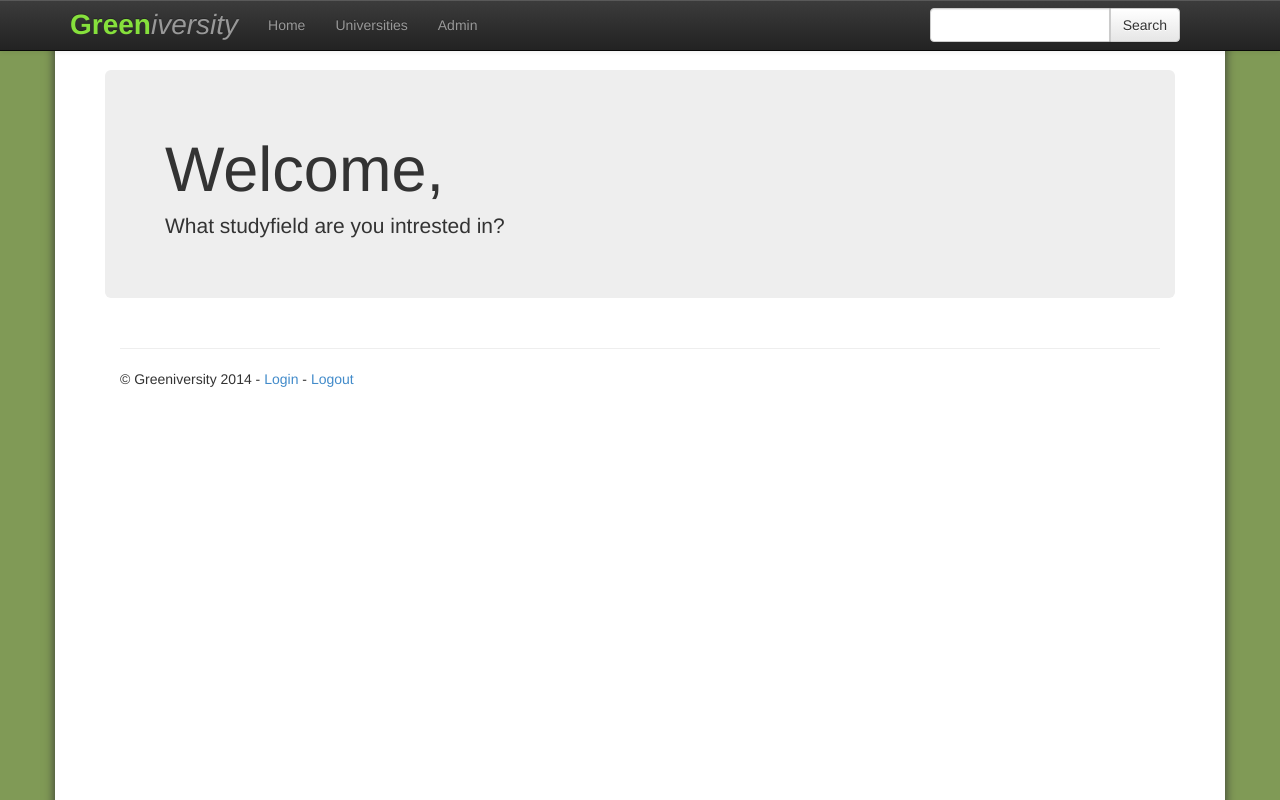
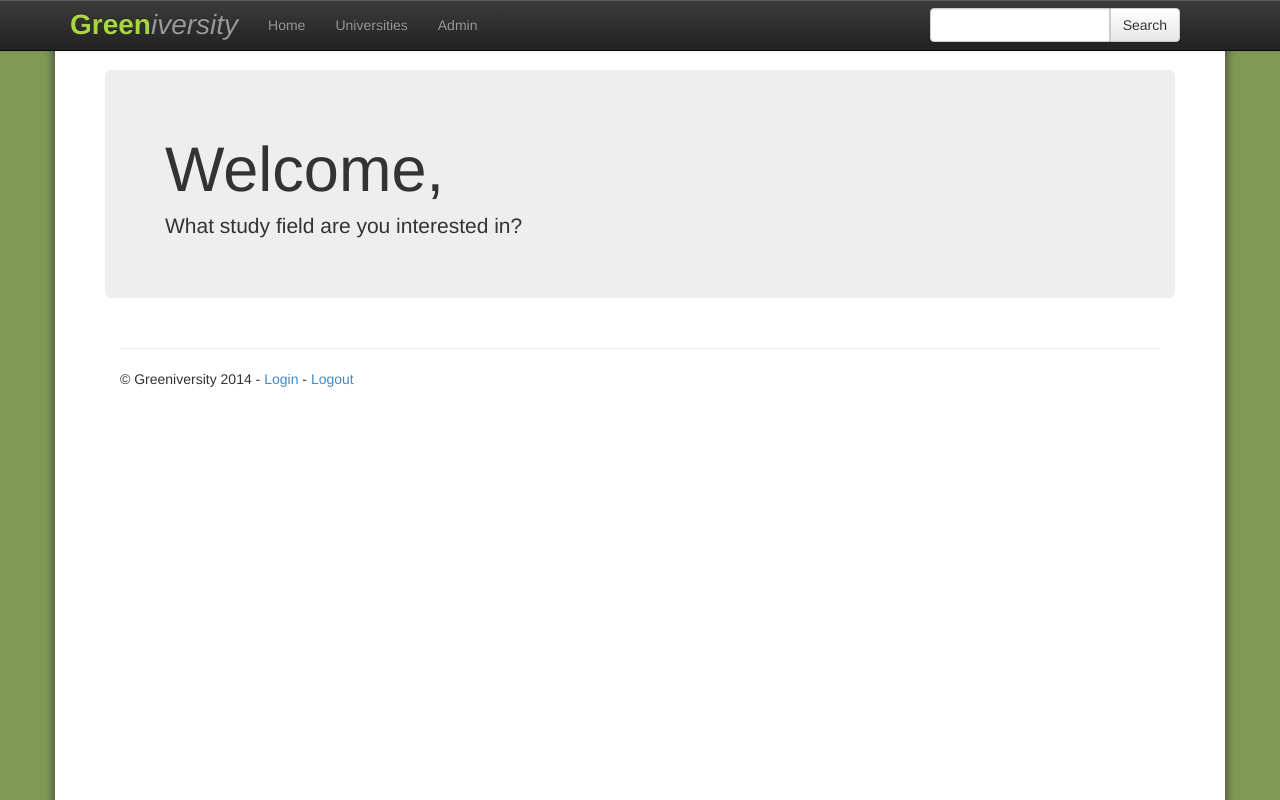
Before and after one commit to jelmr/Greeniversities, a Flask app: template app/templates/index.html in a window 1280 px wide. Run offline with Flask 2, Linux system fonts and the light colour scheme; the template is opened without the code that fills it, so the values that code supplies are empty; some libraries are stand-ins or nearby versions.

Commit message:
Typos. Logo color.

```diff
--- a/app/static/css/style.css
+++ b/app/static/css/style.css
@@ -36,7 +36,7 @@ body {
   color: #fff;
 }
 .title .green {
-  color: #86e03c;
+  color: #a9d541;
   font-weight: 900 !important;
   font-style: normal;
 }
--- a/app/static/css/style.less
+++ b/app/static/css/style.less
@@ -93,7 +93,7 @@ body {
   font-style:italic;
 
   .green {
-    color:#86e03c;
+    color:#a9d541;
     font-weight:900 !important;
     font-style: normal;
   }
--- a/app/templates/admin.html
+++ b/app/templates/admin.html
@@ -40,12 +40,12 @@
 	<hr>
 
 	{% if  u.role == 2 %}
-		<legend>Studyfield</legend>
+		<legend>Study field</legend>
 		<div class="well well-sm">
 			<div class="panel panel-default">
 				<div class="panel-heading">
 					<strong>Studyfield</strong>
-					<span class="pull-right"><a href="/add/studyfield"><span class="glyphicon glyphicon-plus"></span> Add studyfield</a></span>
+					<span class="pull-right"><a href="/add/studyfield"><span class="glyphicon glyphicon-plus"></span> Add study field</a></span>
 				</div>
 				<div class="panel-body">
 					<ul>
--- a/app/templates/index.html
+++ b/app/templates/index.html
@@ -12,7 +12,7 @@
 
 
 
-		<p>What studyfield are you intrested in?</p>
+		<p>What study field are you interested in?</p>
 		<ul>
 		{% for studyfield in studyfields %}
 			<li><a href="#">{{ studyfield.name }}</a></li>
```
